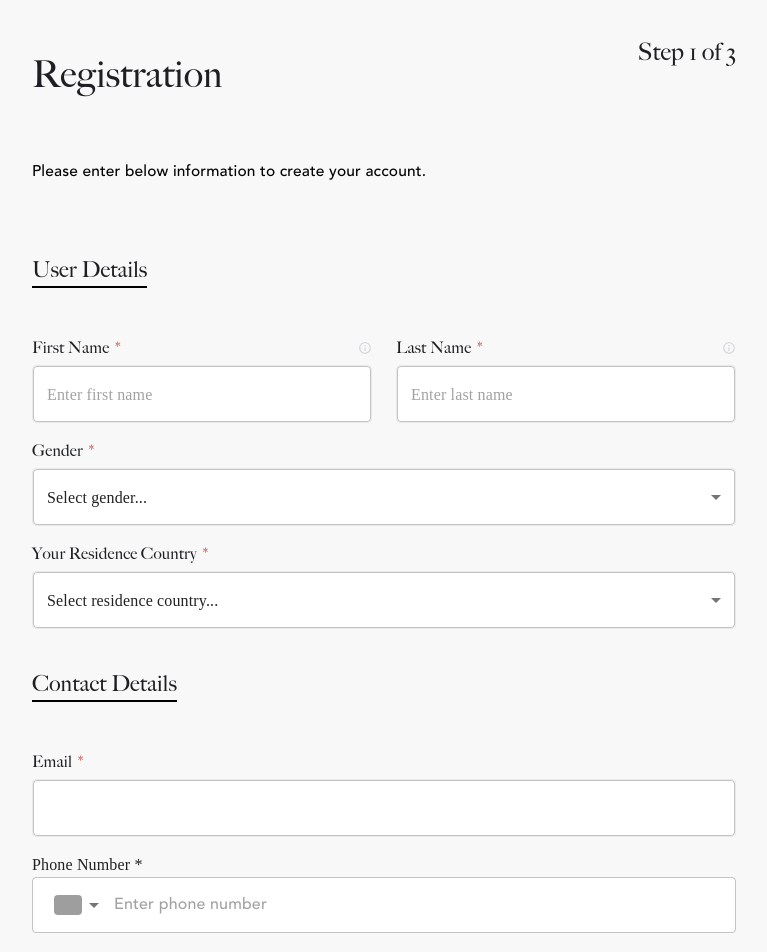
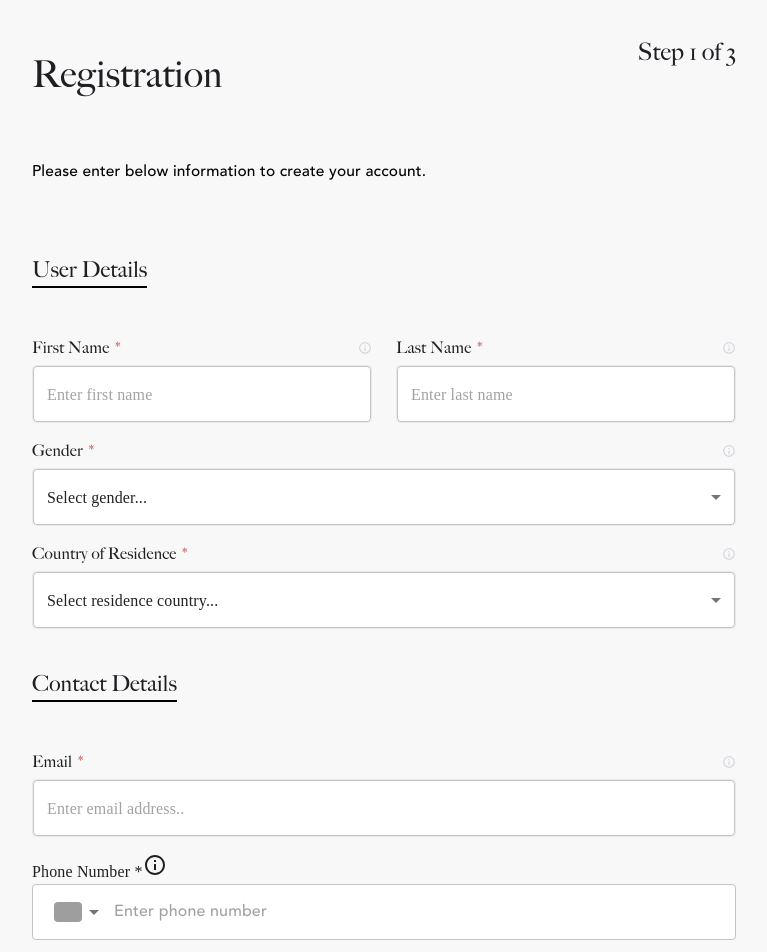
Before and after one commit to jonshkreli/otp-registration, a React (Create React App) app: page / in a window 1280 px wide. Shown: the top 952 px of the page, without its empty margins (256-1023 px from the left). Built offline with nearby package versions, Linux system fonts and the light colour scheme; grey boxes are pictures that could not be loaded.

Commit message:
Added in18 Translated UserDetails.tsx //TODO translate other views and maybe some other files

```diff
--- /dev/null
+++ b/public/locales/en/translation.json
@@ -0,0 +1,58 @@
+{
+  "registration": {
+    "UserDetails": {
+      "section1": {
+        "title": "User Details",
+        "firstNameLabel": "First Name",
+        "firstNamePlaceholder": "Enter first name",
+        "lastNameLabel": "Last Name",
+        "lastNamePlaceholder": "Enter last name",
+        "genderLabel": "Gender",
+        "genderPlaceholder": "Select gender...",
+        "countryLabel": "Country of Residence",
+        "countryPlaceholder": "Select residence country..."
+      },
+      "section2": {
+        "title": "Contact Details",
+        "emailLabel": "Email",
+        "emailPlaceholder": "Enter email address..",
+        "phoneLabel": "Phone Number",
+        "phonePlaceholder": "Enter phone number",
+        "phoneSearchPlaceholder": "Search"
+      },
+      "agreeToTerms": "I agree to the terms and conditions and privacy policy",
+      "errors": {
+        "firstNameRequired": "First Name is required",
+        "lastNameRequired": "Last Name is required",
+        "genderRequired": "Gender is required",
+        "countryRequired": "Country of residence is required",
+        "emailRequired": "Email is required",
+        "emailInvalid": "Email is not valid",
+        "phoneRequired": "Phone number is required",
+        "termsRequired": "You must accept terms",
+        "registrationFailed": "Registration failed. Please try again.",
+        "general": "An error occurred. Please try again."
+      },
+      "buttons": {
+        "next": "NEXT",
+        "processing": "Processing..."
+      },
+      "sendConfirmation": {
+        "sectionTitle": "OTP Verification",
+        "subtitle": "Send Code",
+        "description": "How would you like to receive the code?",
+        "otpMethod": {
+          "SendToPhone": "Send to Phone",
+          "SendToEmail": "Send to Email"
+        },
+        "NavigationButtons": {
+          "Back": "Back",
+          "Next": "Next"
+        },
+        "errors": {
+          "general": "An error occurred. Please try again."
+        }
+      }
+    }
+  }
+}
--- a/src/App.tsx
+++ b/src/App.tsx
@@ -2,8 +2,12 @@ import {CssBaseline, ThemeProvider} from "@mui/material";
 import theme from "./theme";
 import RegistrationForm from "./views/Registration/RegistrationForm";
 import "./styles/styles.scss";
+import "./config/i18n";
+import {useTranslation} from "react-i18next";
+
 
 function App() {
+    useTranslation(); // necessary for i18n to work
     return (
         <ThemeProvider theme={theme}>
             <CssBaseline />
--- /dev/null
+++ b/src/config/i18n.ts
@@ -0,0 +1,23 @@
+import i18n from "i18next";
+import {initReactI18next} from "react-i18next";
+import Backend from "i18next-http-backend";
+
+i18n
+    .use(Backend)
+    .use(initReactI18next)
+    .init({
+        lng: "en",
+        fallbackLng: "en",
+        debug: true, // Enable debugging to check errors in console
+        backend: {
+            loadPath: "../locales/{{lng}}/translation.json",
+            crossDomain: true,
+        },
+        interpolation: { escapeValue: false },
+    });
+
+export default i18n;
+
+export const translate = (key: string): string => {
+    return i18n.t(key) || "";
+};
--- a/src/views/Registration/NavigationButtons/NavigationButtons.tsx
+++ b/src/views/Registration/NavigationButtons/NavigationButtons.tsx
@@ -4,8 +4,8 @@ import WYButton from "../../../components/WYButton/WYButton";
 import styles from "./NavigationButtons.module.scss";
 
 interface SendConfirmationProps {
-    nextLabel: string;
-    backLabel: string;
+    nextLabel?: string;
+    backLabel?: string;
     nextStep?: () => void;
     prevStep?: () => void;
 }
--- a/src/views/Registration/UserDetails/UserDetails.tsx
+++ b/src/views/Registration/UserDetails/UserDetails.tsx
@@ -1,41 +1,48 @@
-import React, {useState} from "react";
-import {Box} from "@mui/material";
-import {useFormik} from "formik";
+import React, { useState } from "react";
+import { Box } from "@mui/material";
+import { useFormik } from "formik";
 import * as Yup from "yup";
-import {RegistrationRequestModel, RegistrationResponseModel, SendOTPRequestModel} from "../../../models/Auth.model";
+import {
+    RegistrationRequestModel,
+    RegistrationResponseModel,
+    SendOTPRequestModel
+} from "../../../models/Auth.model";
 import WYTextField from "../../../components/WYTextField/WYTextField";
 import WYSelect from "../../../components/WYSelect/WYSelect";
 import WYCheckbox from "../../../components/WYCheckbox/WYCheckbox";
 import WYPhoneInput from "../../../components/WYPhoneInput/WYPhoneInput";
 import NavigationButtons from "../NavigationButtons/NavigationButtons";
-import {registerUser} from "../../../api/auth";
+import { registerUser } from "../../../api/auth";
 import styles from "./UserDetails.module.scss";
 import countriesFlags from "../../../constants/countiresFlags";
-import {GENDERS} from "../../../constants/other";
+import { GENDERS } from "../../../constants/other";
 import FormErrorText from "../../../components/FormErrorText";
-import {emptyUserRegistrationValues} from "../../../constants/registration";
+import { emptyUserRegistrationValues } from "../../../constants/registration";
 import WYSection from "../../../components/WYSection/WYSection";
+import { translate } from "../../../config/i18n";
+import {useTranslation} from "react-i18next";
 
 interface UserDetailsProps {
-    nextStep: ({userData, otpRequestData}: {userData?: RegistrationRequestModel,otpRequestData?: SendOTPRequestModel}) => void;
+    nextStep: ({ userData, otpRequestData }: { userData?: RegistrationRequestModel, otpRequestData?: SendOTPRequestModel }) => void;
 }
 
 const UserDetails: React.FC<UserDetailsProps> = ({ nextStep }) => {
     const [errorMessage, setErrorMessage] = useState<string | null>(null);
     const [loading, setLoading] = useState<boolean>(false);
 
+
     const formik = useFormik<RegistrationRequestModel>({
         initialValues: emptyUserRegistrationValues,
         validationSchema: Yup.object({
-            firstName: Yup.string().required("First Name is required"),
-            lastName: Yup.string().required("Last Name is required"),
-            gender: Yup.string().required("Gender is required"),
-            residenceCountry: Yup.string().required("Country of residence is required"),
-            email: Yup.string().email("Invalid email").required("Email is required"),
-            phone: Yup.string().required("Phone number is required"),
+            firstName: Yup.string().required(translate("registration.UserDetails.errors.firstNameRequired")),
+            lastName: Yup.string().required(translate("registration.UserDetails.errors.lastNameRequired")),
+            gender: Yup.string().required(translate("registration.UserDetails.errors.genderRequired")),
+            residenceCountry: Yup.string().required(translate("registration.UserDetails.errors.countryRequired")),
+            email: Yup.string().email(translate("registration.UserDetails.errors.emailInvalid")).required(translate("registration.UserDetails.errors.emailRequired")),
+            phone: Yup.string().required(translate("registration.UserDetails.errors.phoneRequired")),
             agreeToTerms: Yup.boolean()
-                .oneOf([true], "You must accept terms")
-                .required("You must accept terms"),
+                .oneOf([true], translate("registration.UserDetails.errors.termsRequired"))
+                .required(translate("registration.UserDetails.errors.termsRequired")),
         }),
         validateOnMount: true,
         onSubmit: async (values) => {
@@ -46,13 +53,13 @@ const UserDetails: React.FC<UserDetailsProps> = ({ nextStep }) => {
                 const result: RegistrationResponseModel = await registerUser(values);
                 console.log("API Response:", result);
                 if (result.userId) {
-                    nextStep({userData: values});
+                    nextStep({ userData: values });
                 } else {
-                    setErrorMessage(result.message || "Registration failed. Please try again.");
+                    setErrorMessage(result.message || translate("registration.UserDetails.errors.registrationFailed"));
                 }
             } catch (error) {
                 console.error("API Error:", error);
-                setErrorMessage("An error occurred. Please try again.");
+                setErrorMessage(translate("registration.UserDetails.errors.general"));
             } finally {
                 setLoading(false);
             }
@@ -62,13 +69,13 @@ const UserDetails: React.FC<UserDetailsProps> = ({ nextStep }) => {
     return (
         <Box className={styles.container}>
             <form onSubmit={formik.handleSubmit} className={styles.formContainer}>
-                <WYSection sectionTitle={"User Details"}>
+                <WYSection sectionTitle={translate("registration.UserDetails.section1.title")}>
                     <Box className={styles.namesContainer}>
                         <Box className={styles.inputGroup}>
                             <WYTextField
-                                labelText="First Name"
-                                placeholder="Enter first name"
-                                tooltipText="Your name"
+                                labelText={translate("registration.UserDetails.section1.firstNameLabel")}
+                                placeholder={translate("registration.UserDetails.section1.firstNamePlaceholder")}
+                                tooltipText={translate("registration.UserDetails.tooltips.firstNameLabel")}
                                 required
                                 {...formik.getFieldProps("firstName")}
                             />
@@ -77,9 +84,9 @@ const UserDetails: React.FC<UserDetailsProps> = ({ nextStep }) => {
 
                         <Box className={styles.inputGroup}>
                             <WYTextField
-                                labelText="Last Name"
-                                placeholder="Enter last name"
-                                tooltipText="Your name"
+                                labelText={translate("registration.UserDetails.section1.lastNameLabel")}
+                                placeholder={translate("registration.UserDetails.section1.lastNamePlaceholder")}
+                                tooltipText={translate("registration.UserDetails.section1.lastNameTooltip")}
                                 required
                                 {...formik.getFieldProps("lastName")}
                             />
@@ -89,10 +96,11 @@ const UserDetails: React.FC<UserDetailsProps> = ({ nextStep }) => {
 
                     <Box className={styles.inputGroup}>
                         <WYSelect
-                            labelText="Gender"
+                            labelText={translate("registration.UserDetails.section1.genderLabel")}
+                            placeholder={translate("registration.UserDetails.section1.genderPlaceholder")}
+                            tooltipText={translate("registration.UserDetails.section1.genderLabel")}
                             name="gender"
                             required
-                            placeholder="Select gender..."
                             value={formik.values.gender}
                             onChange={formik.handleChange}
                             options={GENDERS}
@@ -102,10 +110,11 @@ const UserDetails: React.FC<UserDetailsProps> = ({ nextStep }) => {
 
                     <Box className={styles.inputGroup}>
                         <WYSelect
-                            labelText="Your Residence Country"
+                            labelText={translate("registration.UserDetails.section1.countryLabel")}
+                            placeholder={translate("registration.UserDetails.section1.countryPlaceholder")}
+                            tooltipText={translate("registration.UserDetails.section1.countryLabel")}
                             name="residenceCountry"
                             required
-                            placeholder="Select residence country..."
                             value={formik.values.residenceCountry}
                             onChange={formik.handleChange}
                             options={countriesFlags}
@@ -115,17 +124,25 @@ const UserDetails: React.FC<UserDetailsProps> = ({ nextStep }) => {
 
                 </WYSection>
 
-                <WYSection sectionTitle={"Contact Details"}>
+                <WYSection sectionTitle={translate("registration.UserDetails.section2.title")}>
                     <Box className={styles.inputGroup}>
-                        <WYTextField labelText="Email" type="email" required {...formik.getFieldProps("email")} />
+                        <WYTextField
+                            labelText={translate("registration.UserDetails.section2.emailLabel")}
+                            placeholder={translate("registration.UserDetails.section2.emailPlaceholder")}
+                            tooltipText={translate("registration.UserDetails.section2.emailLabel")}
+                            type="email"
+                            required
+                            {...formik.getFieldProps("email")}
+                        />
                         <FormErrorText error={formik.touched.email ? formik.errors.email : ""} />
                     </Box>
 
                     <Box className={styles.inputGroup}>
                         <WYPhoneInput
-                            labelText="Phone Number"
-                            placeholder={"Enter phone number"}
-                            placeholderForSearch={"Search"}
+                            labelText={translate("registration.UserDetails.section2.phoneLabel")}
+                            placeholder={translate("registration.UserDetails.section2.phonePlaceholder")}
+                            placeholderForSearch={translate("registration.UserDetails.phoneSearchPlaceholder")}
+                            tooltipText={translate("registration.UserDetails.section2.phoneLabel")}
                             name="phone"
                             required
                             value={formik.values.phone}
@@ -137,7 +154,7 @@ const UserDetails: React.FC<UserDetailsProps> = ({ nextStep }) => {
 
                 <Box className={styles.inputGroup}>
                     <WYCheckbox
-                        label="I agree to the terms and conditions and privacy policy"
+                        label={translate("registration.UserDetails.agreeToTerms")}
                         name="agreeToTerms"
                         checked={formik.values.agreeToTerms}
                         onChange={(event) => formik.setFieldValue("agreeToTerms", event.target.checked)}
@@ -148,8 +165,7 @@ const UserDetails: React.FC<UserDetailsProps> = ({ nextStep }) => {
                 {errorMessage && <FormErrorText error={errorMessage} />}
 
                 <NavigationButtons
-                    nextLabel={loading ? "Processing..." : "Next"}
-                    backLabel="Back"
+                    nextLabel={loading ? translate("registration.UserDetails.buttons.processing") : translate("registration.UserDetails.buttons.next")}
                     nextStep={formik.handleSubmit}
                 />
             </form>
```
Also changed, not shown: package.json (+6 -2 lines).
